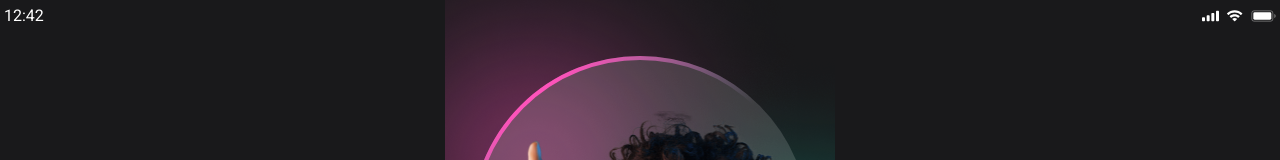
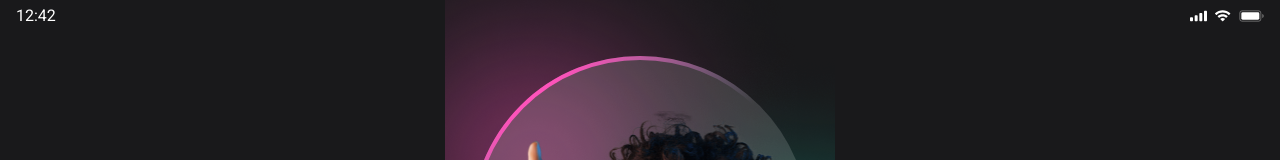
Before and after one commit to Hossein5727/neon-ui, a React (Create React App) app: page / in a window 1280 px wide. Shown: the top 160 px of the page. Built offline with nearby package versions, Linux system fonts and the light colour scheme.

Commit message:
added files

```diff
--- a/src/components/Header.js
+++ b/src/components/Header.js
@@ -21,7 +21,7 @@ function Header() {
   }, []);
 
   return (
-    <div className="w-full px-1 py-1 flex justify-between items-center mb-4 bg-transparent">
+    <div className="w-full px-4 py-1 flex justify-between items-center mb-4 bg-transparent">
       <div className="flex items-center text-white">
         <p>{clock.getHours()}:</p>
         <p>{clock.getMinutes()}</p>
--- a/src/index.css
+++ b/src/index.css
@@ -19,6 +19,7 @@ body,html{
   background: linear-gradient(135deg, rgba(254,83,187,0.3) 40%, rgba(9,251,211,0.3) 100%);  */
   background: url(./assets/images/Background.png) transparent no-repeat top;
   /* background:radial-gradient(circle at 3% 25%, rgba(0, 40, 83, 1) 0%, rgba(4, 12, 24, 1) 25%); */
+  width: 100%;
 }
 
 .textWhite{
@@ -67,6 +68,7 @@ body,html{
 }
 
 .shop-page{
+  width: 100vw;
   height: 100vh;
   background: url(./assets/images/Backgroundshoppage.svg) center no-repeat transparent;
 }
```
